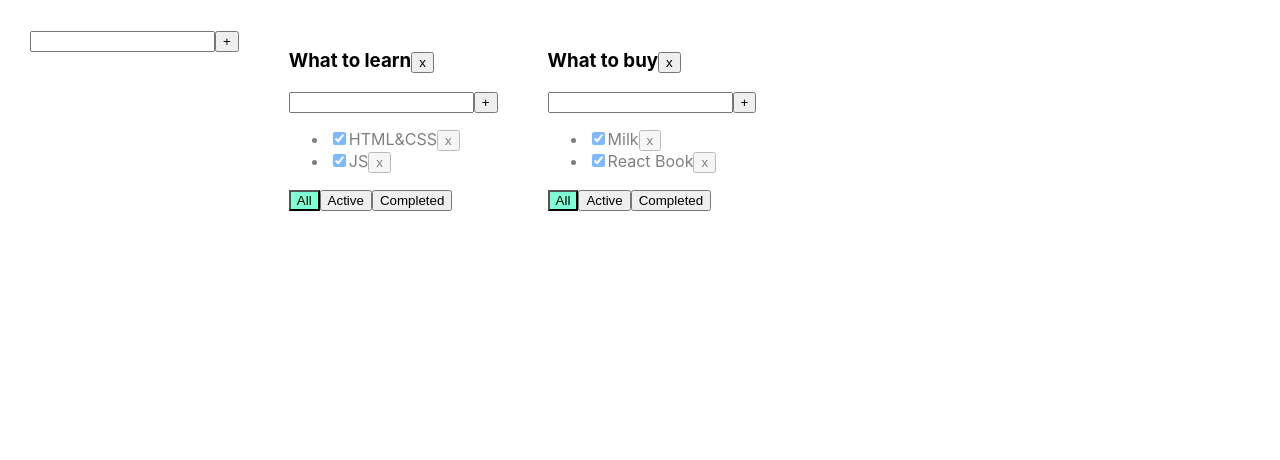
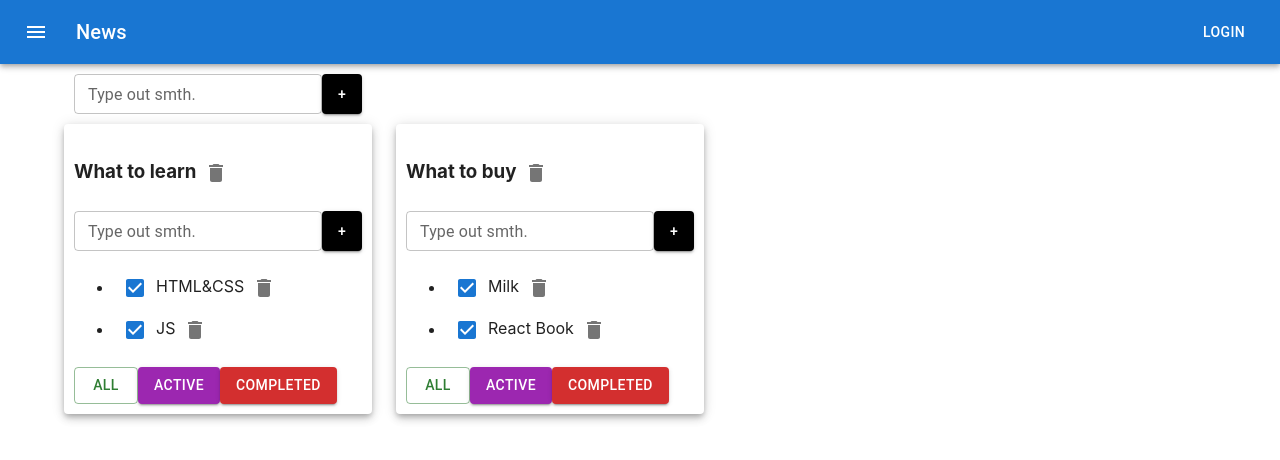
Before and after one commit to YuliyaMartinchuk/-Tuesday.Todolist, a React (Create React App) app: page / in a window 1280 px wide. Shown: the top 460 px of the page. Built offline with nearby package versions, Linux system fonts and the light colour scheme.

Commit message:
added lesson 7 (Tuesday week3(ui))

```diff
--- a/package.json
+++ b/package.json
@@ -3,7 +3,10 @@
   "version": "0.1.0",
   "private": true,
   "dependencies": {
-    "@emotion/react": "^11.10.4",
+    "@emotion/react": "^11.11.0",
+    "@emotion/styled": "^11.11.0",
+    "@mui/icons-material": "^5.11.16",
+    "@mui/material": "^5.12.3",
     "@testing-library/jest-dom": "^5.16.5",
     "@testing-library/react": "^13.4.0",
     "@testing-library/user-event": "^14.4.3",
--- a/src/App.css
+++ b/src/App.css
@@ -1,25 +1,25 @@
 
-.App {
-  padding: 30px;
-  display: flex;
-}
+/*.App {*/
+/*  padding: 30px;*/
+/*  display: flex;*/
+/*}*/
 
-.App > div {
-  margin-right: 50px;
-}
+/*.App > div {*/
+/*  margin-right: 50px;*/
+/*}*/
 
-.error {
-  border: red 1px solid;
-}
+/*.error {*/
+/*  border: red 1px solid;*/
+/*}*/
 
-.error-message {
-  color: red;
-}
+/*.error-message {*/
+/*  color: red;*/
+/*}*/
 
-.active-filter {
-  background-color: aquamarine;
-}
+/*.active-filter {*/
+/*  background-color: aquamarine;*/
+/*}*/
 
-.is-done {
-  opacity: 0.5;
-}
+/*.is-done {*/
+/*  opacity: 0.5;*/
+/*}*/
--- a/src/App.tsx
+++ b/src/App.tsx
@@ -3,6 +3,10 @@
 import {TaskType, Todolist} from './Todolist';
 import {v1} from 'uuid';
 import {AddItemForm} from "./components/AddItemForm";
+import {Button, Grid, IconButton, Paper} from "@mui/material";
+import {PhotoCamera} from "@mui/icons-material";
+import ButtonAppBar from "./components/ButtonAppBar";
+import Container from '@mui/material/Container'
 
 export type FilterValuesType = "all" | "active" | "completed";
 type TodolistType = {
@@ -82,7 +86,13 @@
 
     return (
         <div className="App">
-            <AddItemForm callBack={addTodolists}/>
+            <ButtonAppBar/>
+            <Container fixed>
+                <Grid container style={{padding:"10px"}}>
+           <AddItemForm callBack={addTodolists}/>
+                </Grid>
+
+                <Grid container spacing={3}>
             {
                 todolists.map(tl => {
                     let taskForTodolist = tasks[tl.id];
@@ -95,8 +105,10 @@
                         tasksForTodolist = taskForTodolist.filter(t => t.isDone);
                     }
 
-                    return <Todolist
-                        key={tl.id}
+                    return    <Grid item  key={tl.id}>
+                        <Paper elevation={5}  style={{padding:"10px"}}>
+                        <Todolist
+
                         todolistId={tl.id}
                         title={tl.title}
                         tasks={tasksForTodolist}
@@ -109,8 +121,12 @@
                         updateTask={updateTask}
                         updateTodolistTitle={updateTodolistTitle}
                     />
+                        </Paper>
+                    </Grid>
                 })
             }
+                </Grid>
+            </Container>
 
         </div>
     );
--- a/src/Todolist.tsx
+++ b/src/Todolist.tsx
@@ -2,6 +2,10 @@
 import {FilterValuesType} from './App';
 import {AddItemForm} from "./components/AddItemForm";
 import {EditableSpan} from "./components/EditableSpan";
+import DeleteIcon from '@mui/icons-material/Delete';
+import IconButton from '@mui/material/IconButton';
+import Button from '@mui/material/Button';
+import Checkbox from '@mui/material/Checkbox';
 
 export type TaskType = {
     id: string
@@ -46,7 +50,10 @@
         <h3>
 
             <EditableSpan oldTitle={props.title} callBack={updateTodolistTitleHandler}/>
-            <button onClick={removeTodolist}>x</button>
+            {/*<button onClick={removeTodolist}>x</button>*/}
+            <IconButton aria-label="delete" onClick={removeTodolist}>
+                <DeleteIcon />
+            </IconButton>
         </h3>
         <div>
             <AddItemForm  callBack={addTaskHandler}/>
@@ -66,24 +73,35 @@
 
 
                     return <li key={t.id} className={t.isDone ? "is-done" : ""}>
-                        <input type="checkbox" onChange={onChangeHandler} checked={t.isDone}/>
+                        {/*<input type="checkbox" onChange={onChangeHandler} checked={t.isDone}/>*/}
+                        <Checkbox  onChange={onChangeHandler} checked={t.isDone}/>
                         {/*<span>{t.title}</span>*/}
                         <EditableSpan oldTitle={t.title} callBack={(updateTitle)=>updateTaskHandler(t.id,updateTitle)}/>
-                        <button onClick={onClickHandler}>x</button>
+                        {/*<button onClick={onClickHandler}>x</button>*/}
+                        <IconButton aria-label="delete" onClick={onClickHandler}>
+                            <DeleteIcon />
+                        </IconButton>
                     </li>
                 })
             }
         </ul>
         <div>
-            <button className={props.filter === 'all' ? "active-filter" : ""}
-                    onClick={onAllClickHandler}>All
-            </button>
-            <button className={props.filter === 'active' ? "active-filter" : ""}
-                    onClick={onActiveClickHandler}>Active
-            </button>
-            <button className={props.filter === 'completed' ? "active-filter" : ""}
-                    onClick={onCompletedClickHandler}>Completed
-            </button>
+            <Button variant={props.filter === 'all' ? "outlined":"contained"} color="success"  onClick={onAllClickHandler}>All</Button>
+            <Button variant={props.filter === 'active' ? "outlined":"contained"} color="secondary" onClick={onActiveClickHandler}>Active</Button>
+            <Button variant={props.filter === 'completed' ? "outlined":"contained"} color="error" onClick={onCompletedClickHandler}>Completed</Button>
+
+
+
+
+            {/*<button className={props.filter === 'all' ? "active-filter" : ""}*/}
+            {/*        onClick={onAllClickHandler}>All*/}
+            {/*</button>*/}
+            {/*<button className={props.filter === 'active' ? "active-filter" : ""}*/}
+            {/*        onClick={onActiveClickHandler}>Active*/}
+            {/*</button>*/}
+            {/*<button className={props.filter === 'completed' ? "active-filter" : ""}*/}
+            {/*        onClick={onCompletedClickHandler}>Completed*/}
+            {/*</button>*/}
         </div>
     </div>
 }
--- a/src/components/AddItemForm.tsx
+++ b/src/components/AddItemForm.tsx
@@ -1,4 +1,6 @@
 import React, {ChangeEvent, KeyboardEvent, useState} from 'react';
+import Button from '@mui/material/Button';
+import TextField from '@mui/material/TextField';
 
 type PropsType={
     callBack:(newTitle:string)=>void
@@ -29,15 +31,36 @@
         }
     }
 
+    const muiStyles = {
+        maxWidth: '40px',
+        maxHeight: '40px',
+        minWidth: '40px',
+        minHeight: '40px',
+        backgroundColor:"black"}
+
     return (
         <div>
-            <input value={title}
-                   onChange={onChangeHandler}
-                   onKeyPress={onKeyPressHandler}
-                   className={error ? "error" : ""}
-            />
-            <button onClick={addTask}>+</button>
-            {error && <div className="error-message">{error}</div>}
+            {/*<input value={title}*/}
+            {/*       onChange={onChangeHandler}*/}
+            {/*       onKeyPress={onKeyPressHandler}*/}
+            {/*       className={error ? "error" : ""}*/}
+            {/*/>*/}
+
+            <TextField
+                error={!!error}
+                value={title}
+                onChange={onChangeHandler}
+                onKeyPress={onKeyPressHandler}
+                id="outlined-basic"
+                label={error? "Title is required" : "Type out smth."}
+                variant="outlined"
+                size="small"/>
+
+            {/*<button onClick={addTask}>+</button>*/}
+
+            <Button variant="contained" onClick={addTask}  style={muiStyles}>+</Button>
+
+            {/*{error && <div className="error-message">{error}</div>}*/}
         </div>
 
     );
--- /dev/null
+++ b/src/components/ButtonAppBar.tsx
@@ -0,0 +1,32 @@
+import * as React from 'react';
+import AppBar from '@mui/material/AppBar';
+import Box from '@mui/material/Box';
+import Toolbar from '@mui/material/Toolbar';
+import Typography from '@mui/material/Typography';
+import Button from '@mui/material/Button';
+import IconButton from '@mui/material/IconButton';
+import MenuIcon from '@mui/icons-material/Menu';
+
+export default function ButtonAppBar() {
+    return (
+        <Box sx={{ flexGrow: 1 }}>
+            <AppBar position="static">
+                <Toolbar>
+                    <IconButton
+                        size="large"
+                        edge="start"
+                        color="inherit"
+                        aria-label="menu"
+                        sx={{ mr: 2 }}
+                    >
+                        <MenuIcon />
+                    </IconButton>
+                    <Typography variant="h6" component="div" sx={{ flexGrow: 1 }}>
+                        News
+                    </Typography>
+                    <Button color="inherit">Login</Button>
+                </Toolbar>
+            </AppBar>
+        </Box>
+    );
+}
```
Also changed, not shown: 1 other file (tests, documents, lock files or other folders).
